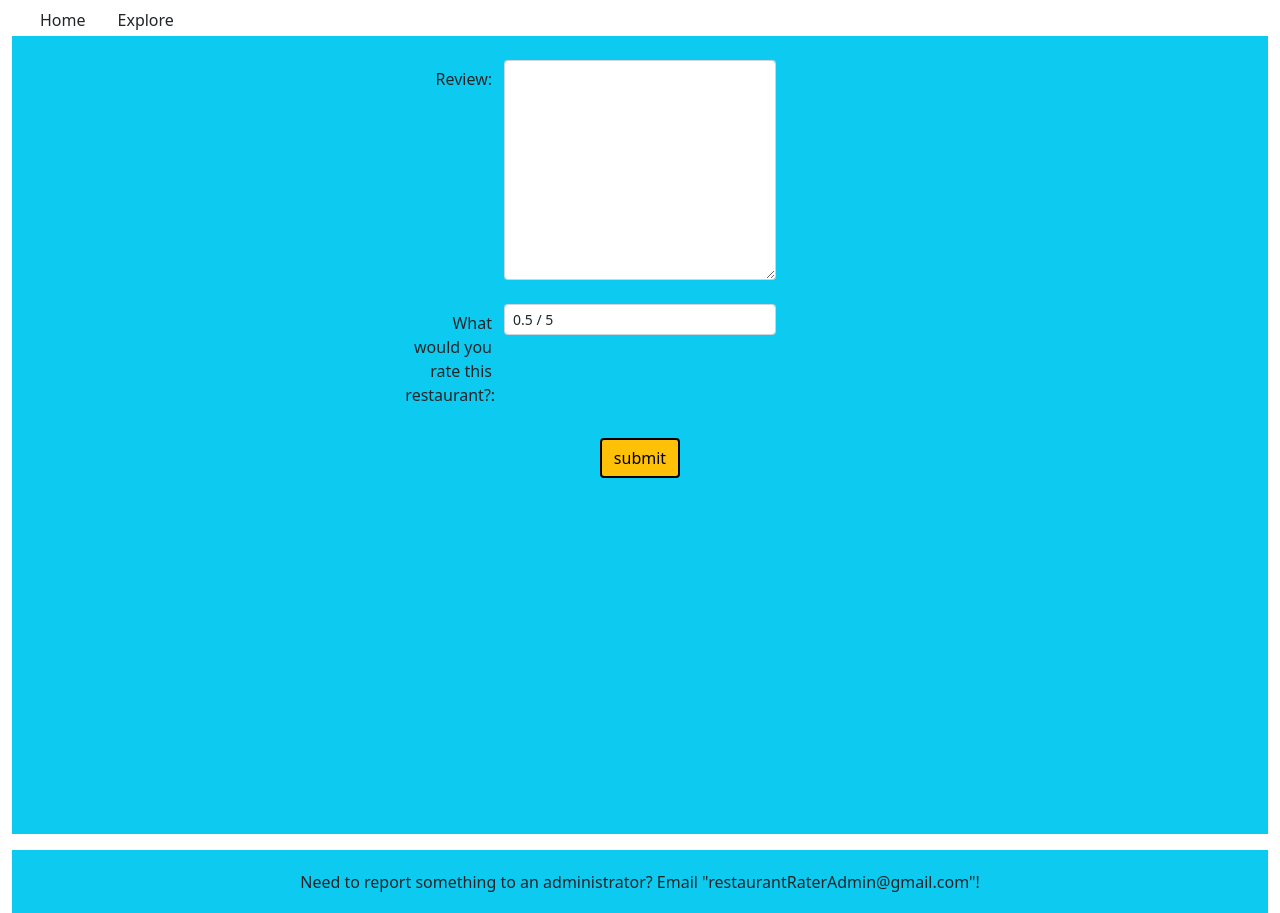
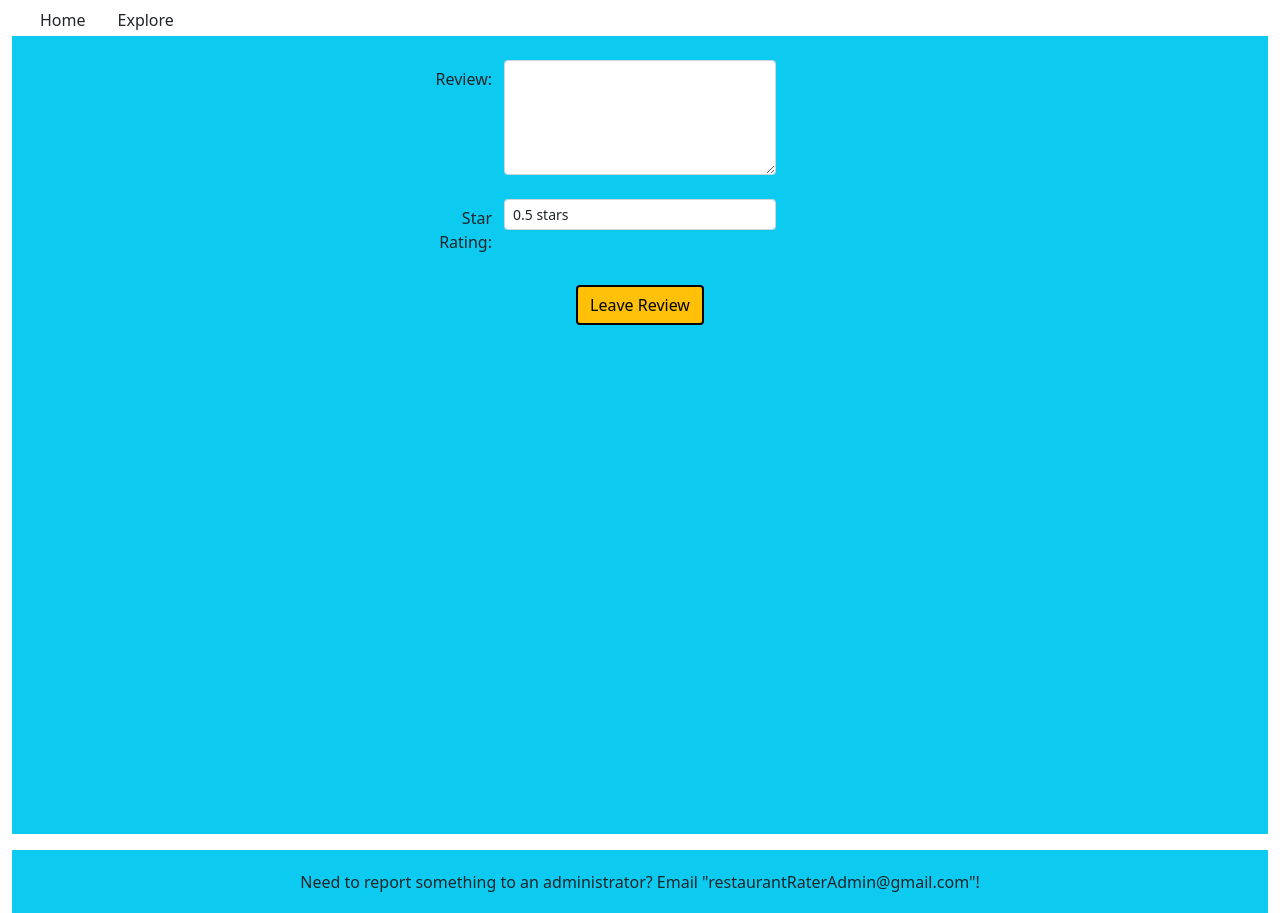
Before and after one commit to DanielVenter/RestaurantRater, a Django app: template templates/RestaurantRaterApp/add_review.html in a window 1280 px wide. Shown: the part 190-1103 px from the top of the page. Run offline with Django 4.2, Linux system fonts and the light colour scheme; the template is opened without the code that fills it: values that come from a table or form of the project are taken from there, others are empty; some libraries are stand-ins or nearby versions.

Commit message:
Tidied up the add review template

```diff
--- a/RestaurantRaterApp/forms.py
+++ b/RestaurantRaterApp/forms.py
@@ -102,10 +102,10 @@ class RestaurantForm(forms.ModelForm):
 
 
 class ReviewForm(forms.ModelForm):
-    STAR_CHOICES = [(0.5, '0.5 / 5'), (1, '1 / 5'), (1.5, '1.5 / 5'), (2, '2 / 5'), (2.5, '2.5 / 5'), (3, '3 / 5'),
-                    (3.5, '3.5 / 5'), (4, '4 / 5'), (4.5, '4.5 / 5'), (5, '5 / 5')]
-    rating = forms.CharField(label="What would you rate this restaurant?", widget=forms.Select(choices=STAR_CHOICES, attrs={'class': "form-control form-control-sm mb-2"}))
-    review = forms.CharField(required=True, widget=forms.Textarea(attrs={'class': "form-control form-control-sm mb-2"}))
+    STAR_CHOICES = [(0.5, '0.5 stars'), (1, '1 star'), (1.5, '1.5 stars'), (2, '2 stars'), (2.5, '2.5 stars'), (3, '3 stars'),
+                    (3.5, '3.5 stars'), (4, '4 stars'), (4.5, '4.5 stars'), (5, '5 stars')]
+    rating = forms.CharField(label="Star Rating", widget=forms.Select(choices=STAR_CHOICES, attrs={'class': "form-control form-control-sm mb-2"}))
+    review = forms.CharField(required=True, widget=forms.Textarea(attrs={'class': "form-control form-control-sm mb-2", 'rows':5, 'cols':5}))
 
     class Meta:
         model = Restaurant
--- a/templates/RestaurantRaterApp/add_review.html
+++ b/templates/RestaurantRaterApp/add_review.html
@@ -13,7 +13,7 @@
         {% csrf_token %}
         {% include 'RestaurantRaterApp/form_col.html' with form=form %}
         <div class="form-group d-grid gap-2 d-md-flex justify-content-md-around mt-4">
-            <input type="submit" class="btn btn-warning" name="submit" value="submit" />
+            <input type="submit" class="btn btn-warning" name="Leave Review" value="Leave Review" />
         </div>
     </form>
 {% endblock %}
```
